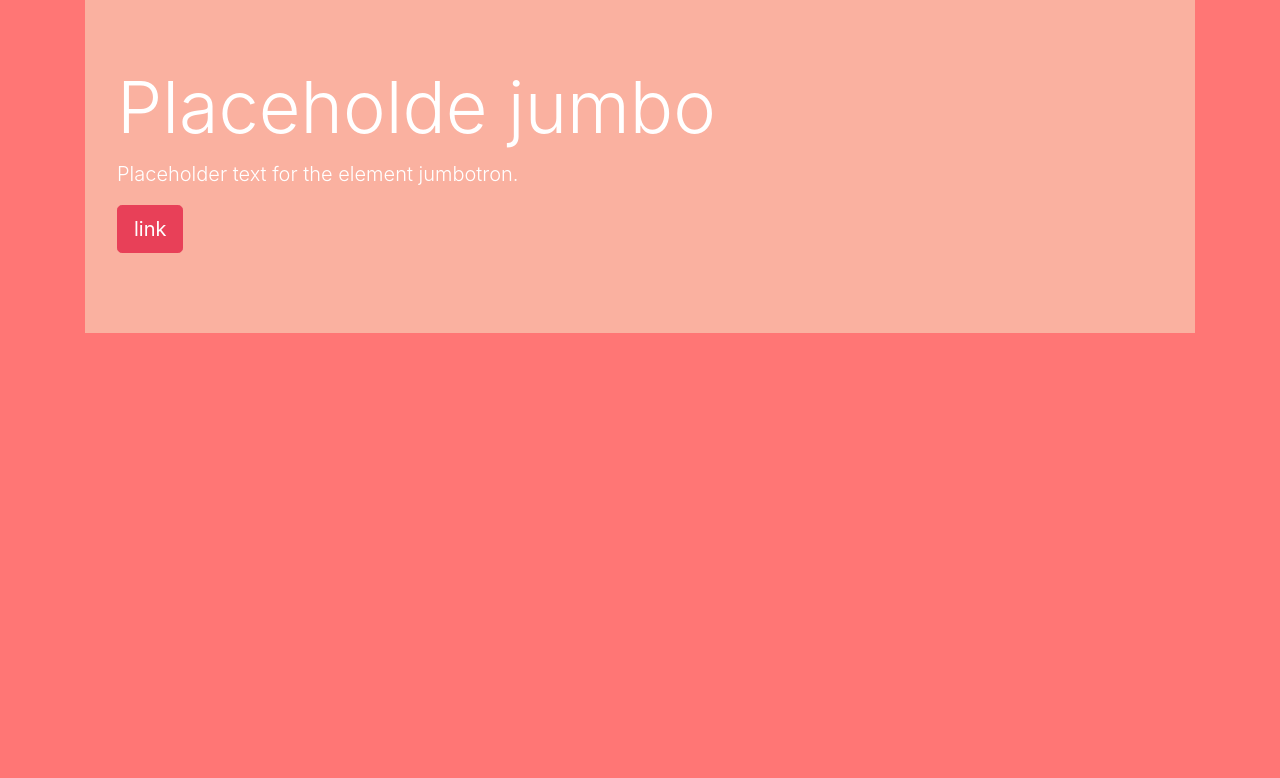
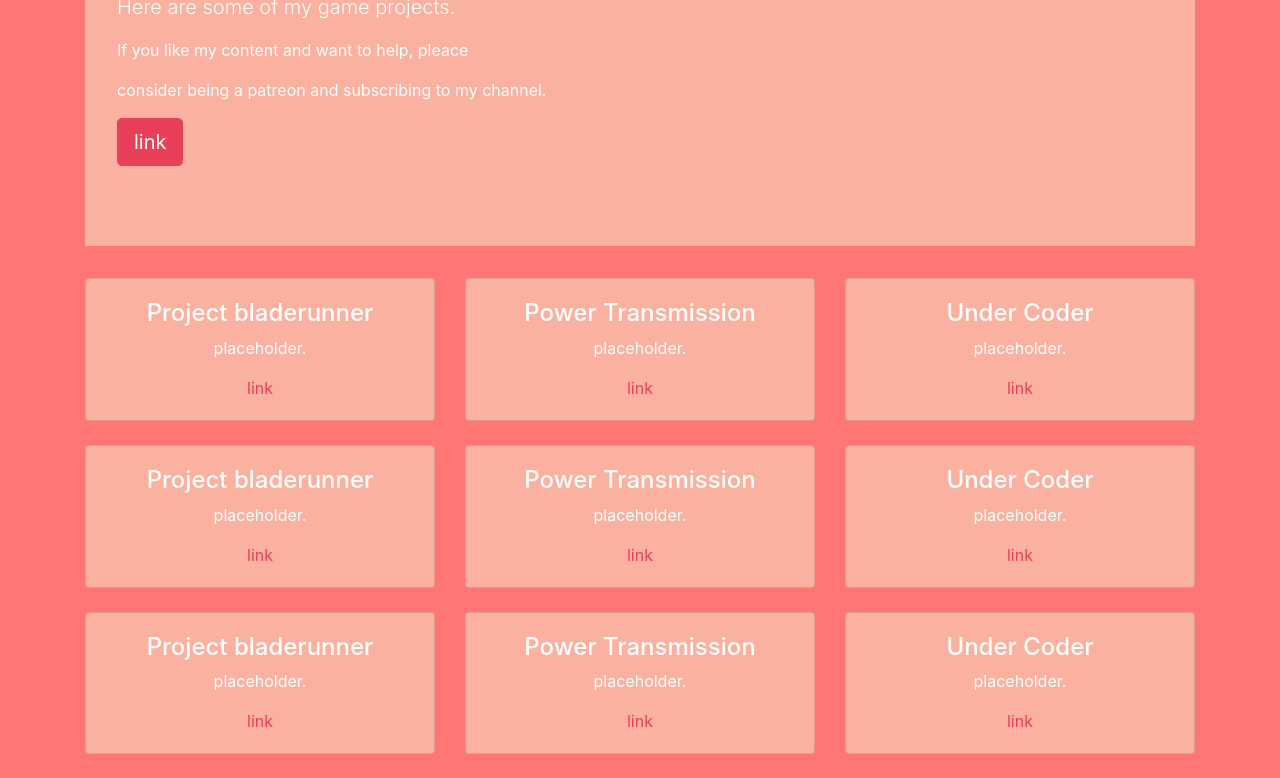
Before and after one commit to yusefrich/FRONT--responsive_website, a website: page src/index.html in a window 1280 px wide. Shown: the part 736-1514 px from the top of the page. Before the commit the page ends 1101 px from the top, so only its background shows below. Drawn offline with Linux system fonts and the light colour scheme; files whose address does not match are found by name.

Commit message:
rearranged site and added javascritp

```diff
--- a/src/index.html
+++ b/src/index.html
@@ -47,12 +47,12 @@
                       <li class="nav-item dropdown">
                           <a class="nav-link dropdown-toggle" href="#" id="dropdownSite" data-toggle="dropdown">Projetos</a>
                           <div class="dropdown-menu">
-                              <a class="dropdown-item" href="#">Power Transmission</a>
-                              <a class="dropdown-item" href="#">Project Bladerunner</a>
+                              <a class="dropdown-item" href="#jumboClass">Power Transmission</a>
+                              <a class="dropdown-item" href="#jumboClass">Project Bladerunner</a>
                                 <!--create a distact for this item on the menu-->
                               <div class="dropdown-divider"></div>
 
-                              <a class="dropdown-item" href="#">Color Coder</a>
+                              <a class="dropdown-item" href="#jumboClass">Color Coder</a>
                           </div>
                       </li>
                       <li class="nav-item">
@@ -117,13 +117,23 @@
               </div>
 
           </div>
+          <!--jumbotron-->
+          <div id="jumboClass" class="jumbotron rounded-0 text-white">
+              <!--classe display, da mais destaque aos titulos-->
+              <h1 class="display-3">Under coder projects</h1>
+              <p class="lead">Here are some of my game projects.<p>If you like my content and want to help, pleace <p>consider being a patreon and subscribing to my channel.</p>
+              <p class="lead">
+                  <a class="btn btn-primary btn-lg" href="#">link</a>
+              </p>
+
+          </div>
           <!--criação de cards e colunas-->
           <div class="row">
 
               <div class="col-sm-6 col-md-4 mb-4">
                   <div class="card bg-secondary text-white">
                       <div class="card-body text-center">
-                          <h4 class="card-tittle">Título 1</h4>
+                          <h4 class="card-tittle">Project bladerunner</h4>
                           <p class="card-text">placeholder.</p>
                           <a href="#" class="card-link">link</a>
                       </div>
@@ -133,7 +143,7 @@
               <div class="col-sm-6 col-md-4 mb-4">
                   <div class="card bg-secondary text-white">
                       <div class="card-body text-center">
-                          <h4 class="card-tittle">Título 2</h4>
+                          <h4 class="card-tittle">Power Transmission</h4>
                           <p class="card-text">placeholder.</p>
                           <a href="#" class="card-link">link</a>
                       </div>
@@ -143,7 +153,7 @@
               <div class="col-sm-12 col-md-4 mb-4">
                   <div class="card bg-secondary text-white">
                       <div class="card-body text-center">
-                          <h4 class="card-tittle">Título 3</h4>
+                          <h4 class="card-tittle">Under Coder</h4>
                           <p class="card-text">placeholder.</p>
                           <a href="#" class="card-link">link</a>
                       </div>
@@ -151,22 +161,85 @@
               </div>
 
           </div>
-          <!--jumbotron-->
-          <div class="jumbotron rounded-0 text-white">
-              <!--classe display, da mais destaque aos titulos-->
-              <h1 class="display-3">Placeholde jumbo</h1>
-              <p class="lead">Placeholder text for the element jumbotron.</p>
-              <p class="lead">
-                  <a class="btn btn-primary btn-lg" href="#">link</a>
-              </p>
+          <div class="row">
+
+              <div class="col-sm-6 col-md-4 mb-4">
+                  <div class="card bg-secondary text-white">
+                      <div class="card-body text-center">
+                          <h4 class="card-tittle">Project bladerunner</h4>
+                          <p class="card-text">placeholder.</p>
+                          <a href="#" class="card-link">link</a>
+                      </div>
+                  </div>
+              </div>
+
+              <div class="col-sm-6 col-md-4 mb-4">
+                  <div class="card bg-secondary text-white">
+                      <div class="card-body text-center">
+                          <h4 class="card-tittle">Power Transmission</h4>
+                          <p class="card-text">placeholder.</p>
+                          <a href="#" class="card-link">link</a>
+                      </div>
+                  </div>
+              </div>
+
+              <div class="col-sm-12 col-md-4 mb-4">
+                  <div class="card bg-secondary text-white">
+                      <div class="card-body text-center">
+                          <h4 class="card-tittle">Under Coder</h4>
+                          <p class="card-text">placeholder.</p>
+                          <a href="#" class="card-link">link</a>
+                      </div>
+                  </div>
+              </div>
 
           </div>
+          <div class="row">
+
+              <div class="col-sm-6 col-md-4 mb-4">
+                  <div class="card bg-secondary text-white">
+                      <div class="card-body text-center">
+                          <h4 class="card-tittle">Project bladerunner</h4>
+                          <p class="card-text">placeholder.</p>
+                          <a href="#" class="card-link">link</a>
+                      </div>
+                  </div>
+              </div>
+
+              <div class="col-sm-6 col-md-4 mb-4">
+                  <div class="card bg-secondary text-white">
+                      <div class="card-body text-center">
+                          <h4 class="card-tittle">Power Transmission</h4>
+                          <p class="card-text">placeholder.</p>
+                          <a href="#" class="card-link">link</a>
+                      </div>
+                  </div>
+              </div>
+
+              <div class="col-sm-12 col-md-4 mb-4">
+                  <div class="card bg-secondary text-white">
+                      <div class="card-body text-center">
+                          <h4 class="card-tittle">Under Coder</h4>
+                          <p class="card-text">placeholder.</p>
+                          <a href="#" class="card-link">link</a>
+                      </div>
+                  </div>
+              </div>
+
+          </div>
+
+
       </div>
 
-    <!-- Optional JavaScript -->
-    <!-- jQuery first, then Popper.js, then Bootstrap JS -->
-    <script src="/js/jquery.min.js"></script>
-    <script src="/js/popper.js/1.12.9/umd/popper.min.js"></script>
-    <script src="/js/bootstrap.min.js"></script>
+      <div class="test"></div>
+
+      <!-- Optional JavaScript -->
+      <!-- jQuery first, then Popper.js, then Bootstrap JS -->
+      <script src="/js/jquery.min.js"></script>
+      <script src="/js/popper.js/1.12.9/umd/popper.min.js"></script>
+      <script src="/js/bootstrap.min.js"></script>
+      <script src="js/javaStudyDoc.js"></script>
+
+
   </body>
 </html>
--- /dev/null
+++ b/src/js/javaStudyDoc.js
@@ -0,0 +1,4 @@
+var helloWorld = "hello text";
+
+//document.width(helloWorld);
+//$(document).querySelector('.test').innerHTML = helloWorld;
```
